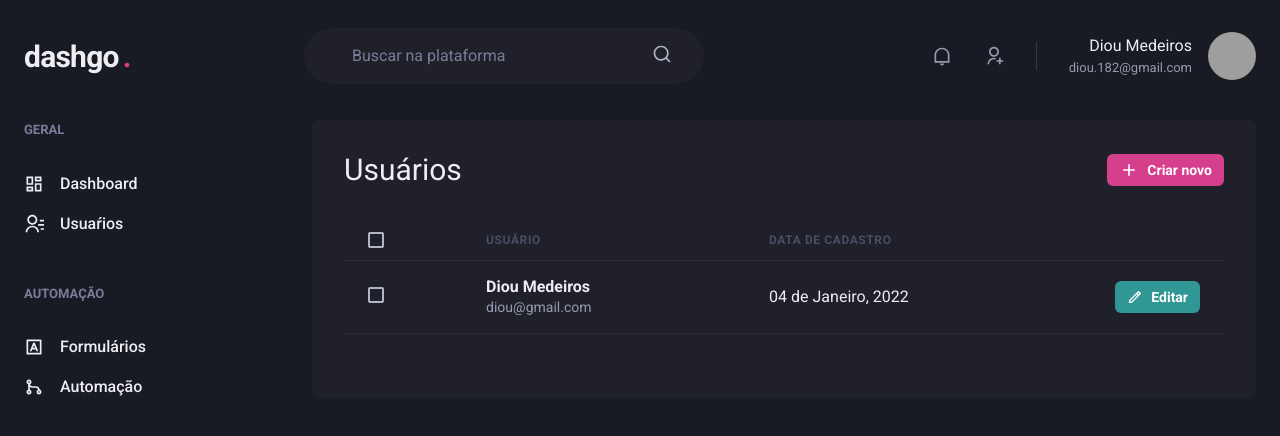
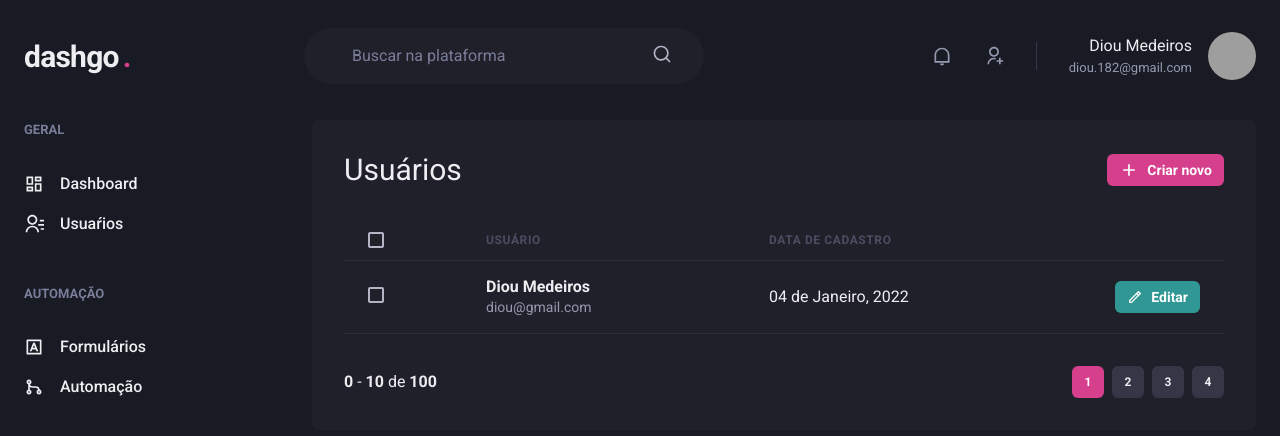
Before and after one commit to dioumedeiros-zz/dashgo, a Next.js app: page /users in a window 1280 px wide. Shown: the top 436 px of the page. Built offline with nearby package versions, Linux system fonts and the light colour scheme; grey boxes are pictures that could not be loaded.

Commit message:
:sparkles: feat: Created pagination component

```diff
--- /dev/null
+++ b/src/components/Pagination.tsx
@@ -0,0 +1,65 @@
+import { Box, Button, Stack } from '@chakra-ui/react';
+
+export function Pagination() {
+  return (
+    <Stack
+      direction={'row'}
+      mt="8"
+      justify="space-between"
+      align="center"
+      spacing="6"
+    >
+      <Box>
+        <strong>0</strong> - <strong>10</strong> de <strong>100</strong>
+      </Box>
+      <Stack direction="row" spacing="2">
+        <Button
+          size="sm"
+          fontSize="xs"
+          width="4"
+          colorScheme="pink"
+          disabled
+          _disabled={{
+            bgColor: 'pink.500',
+            cursor: 'default',
+          }}
+        >
+          1
+        </Button>
+        <Button
+          size="sm"
+          fontSize="xs"
+          width="4"
+          bg="gray.700"
+          _hover={{
+            bg: 'gray.500',
+          }}
+        >
+          2
+        </Button>
+        <Button
+          size="sm"
+          fontSize="xs"
+          width="4"
+          bg="gray.700"
+          _hover={{
+            bg: 'gray.500',
+          }}
+        >
+          3
+        </Button>
+        <Button
+          size="sm"
+          fontSize="xs"
+          width="4"
+          bg="gray.700"
+          _hover={{
+            bg: 'gray.500',
+          }}
+        >
+          4
+        </Button>
+      </Stack>
+    </Stack>
+  );
+}
--- a/src/pages/users/index.tsx
+++ b/src/pages/users/index.tsx
@@ -15,6 +15,7 @@
 } from '@chakra-ui/react';
 import { RiAddLine, RiPencilLine } from 'react-icons/ri';
 import { Header } from '../../components/Header';
+import { Pagination } from '../../components/Pagination';
 import { Sidebar } from '../../components/Sidebar';
 
 export default function UserList() {
@@ -80,6 +81,8 @@
               </Tr>
             </Tbody>
           </Table>
+
+          <Pagination />
         </Box>
       </Flex>
     </Box>
```
